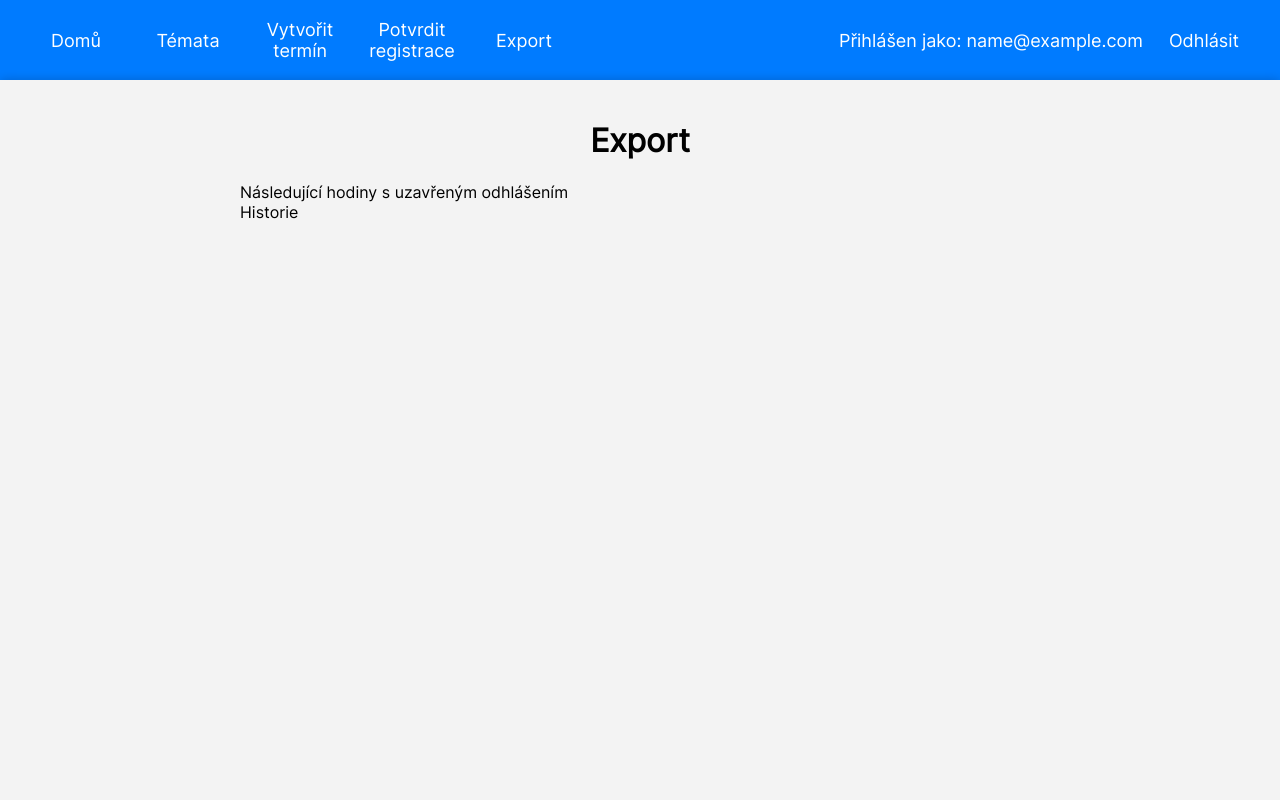
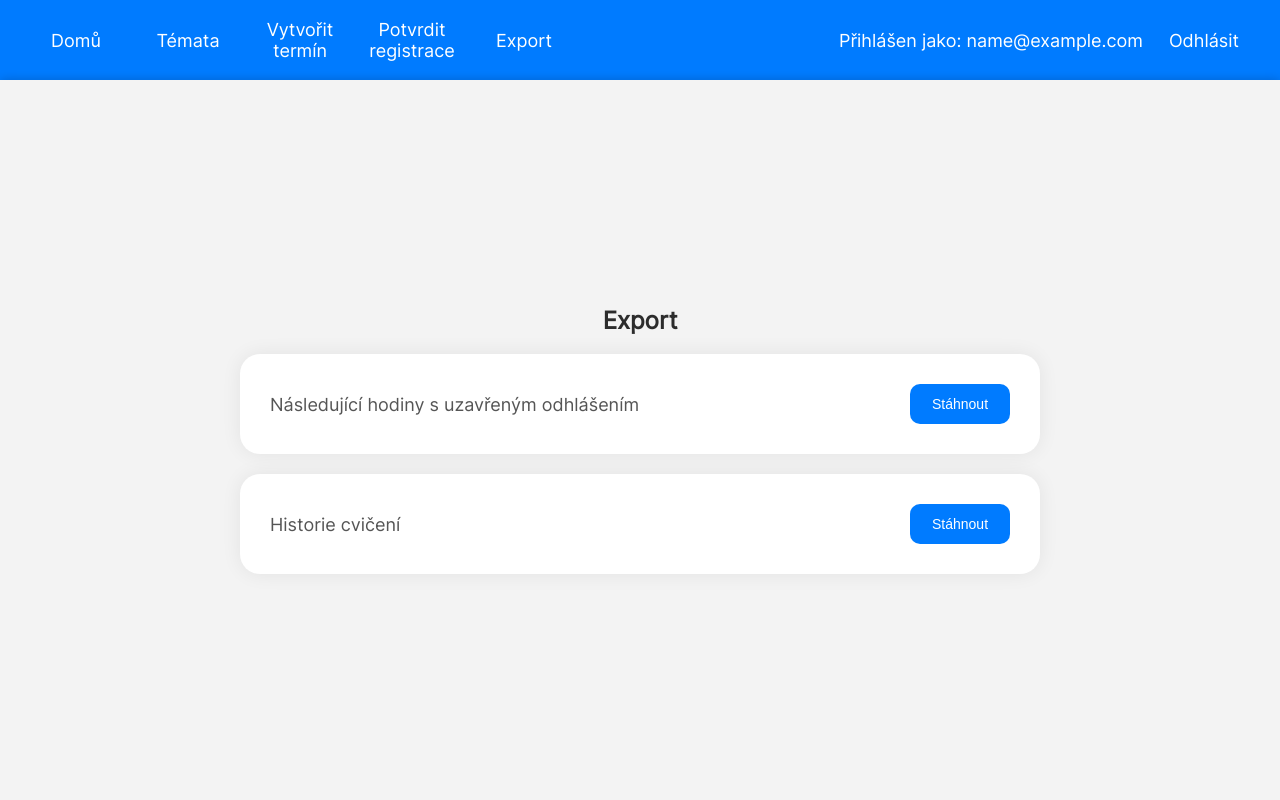
Before and after one commit to pepab0t/labs, a Django app: page /export/ in a window 1280 px wide. Run offline with Django 4.2, Linux system fonts and the light colour scheme; the visitor is signed in with stand-in values (Sample User, id 1).

Commit message:
export page frontend

```diff
--- a/main/static/home.css
+++ b/main/static/home.css
@@ -2,6 +2,7 @@
 
 h2 {
     color: var(--dark-grey);
+    text-align: center;
 }
 
 
@@ -49,7 +50,28 @@ h2 {
 }
 
 h3 span {
-    margin-left: 10px;
-    color: #007BFF;
+    margin-right: 10px;
+    color: #0067d4;
     font-size: 24px;
 }
+
+.inner-export {
+    display: flex;
+    justify-content: center;
+    flex: 1;
+    flex-direction: column;
+}
+
+.export-card {
+    display: flex;
+    justify-content: space-between;
+    align-items: center;
+}
+
+.export-card p {
+    font-size: 18px;
+}
+
+.export-card a {
+    flex: 0;
+}
--- a/main/static/main.css
+++ b/main/static/main.css
@@ -93,7 +93,7 @@ a, a:visited, a:hover, a:active {
     box-shadow: 0px 0px 20px rgba(0, 0, 0, 0.07);
 }
 
-.lab-item:hover {
+.lab-item-hover:hover {
     transform: scale(1.02);
 }
 
@@ -135,3 +135,7 @@ button {
     align-items: center;
     transition: background-color 0.3s;
 }
+
+button:hover {
+    background-color: #0056b3;
+}
--- a/main/templates/export.html
+++ b/main/templates/export.html
@@ -13,8 +13,15 @@
 
 {%block content%}
     <div class="container">
-        <h1>Export</h1>
-        <a href="{% url 'api_export_closed'%}">Následující hodiny s uzavřeným odhlášením</a>
-        <a href="{% url 'api_export_history'%}">Historie</a>
+        <div class="inner inner-export">
+            <h2>Export</h2>
+            <div class="export-card lab-item">
+                <!-- <a href="{% url 'api_export_closed'%}">Následující hodiny s uzavřeným odhlášením</a> -->
+                <p>Následující hodiny s uzavřeným odhlášením</p><a href="{% url 'api_export_closed'%}"><button>Stáhnout</button></a>
+            </div>
+            <div class="export-card lab-item">
+                <p>Historie cvičení</p><a href="{% url 'api_export_history'%}"><button>Stáhnout</button></a>
+            </div>
+        </div>
     </div>
 {%endblock%}
--- a/main/templates/home.html
+++ b/main/templates/home.html
@@ -25,8 +25,8 @@
         const anchor = document.createElement('a');
         anchor.setAttribute("href", `${window.location.origin}/event/${id}`);
         anchor.innerHTML = `
-            <div class="lab-item ${applied ? 'applied-background': ''}">
-                <h3>Laboratorní cvičení <span>${lab_date}</span></h3>
+            <div class="lab-item ${applied ? 'applied-background': ''} lab-item-hover">
+                <h3><span>${lab_date}</span> Laboratorní cvičení</h3>
                 <div class="lab-item-wrap lab-item-wrap--home">
                     <div>
                         <p>Datum uzávěru přihlášení: ${close_login}</p>
--- a/main/templates/my_labs.html
+++ b/main/templates/my_labs.html
@@ -24,7 +24,7 @@
                     <p>Přihlášeni: {{event.get_number_applied_users}}/{{event.capacity}}</p>
                 </div> -->
                 <div class="lab-item applied-background">
-                    <h3>Laboratorní cvičení <span>{{event.lab_datetime|date_string}}</span></h3>
+                    <h3><span>{{event.lab_datetime|date_string}}</span> Laboratorní cvičení</h3>
                     <div class="lab-item-wrap lab-item-wrap--home">
                         <div>
                             <p>Datum uzávěru přihlášení: {{event.close_login|date_string}}</p>
```
Also changed, not shown: main/templates/approve_registration.html (+0 -15 lines).
